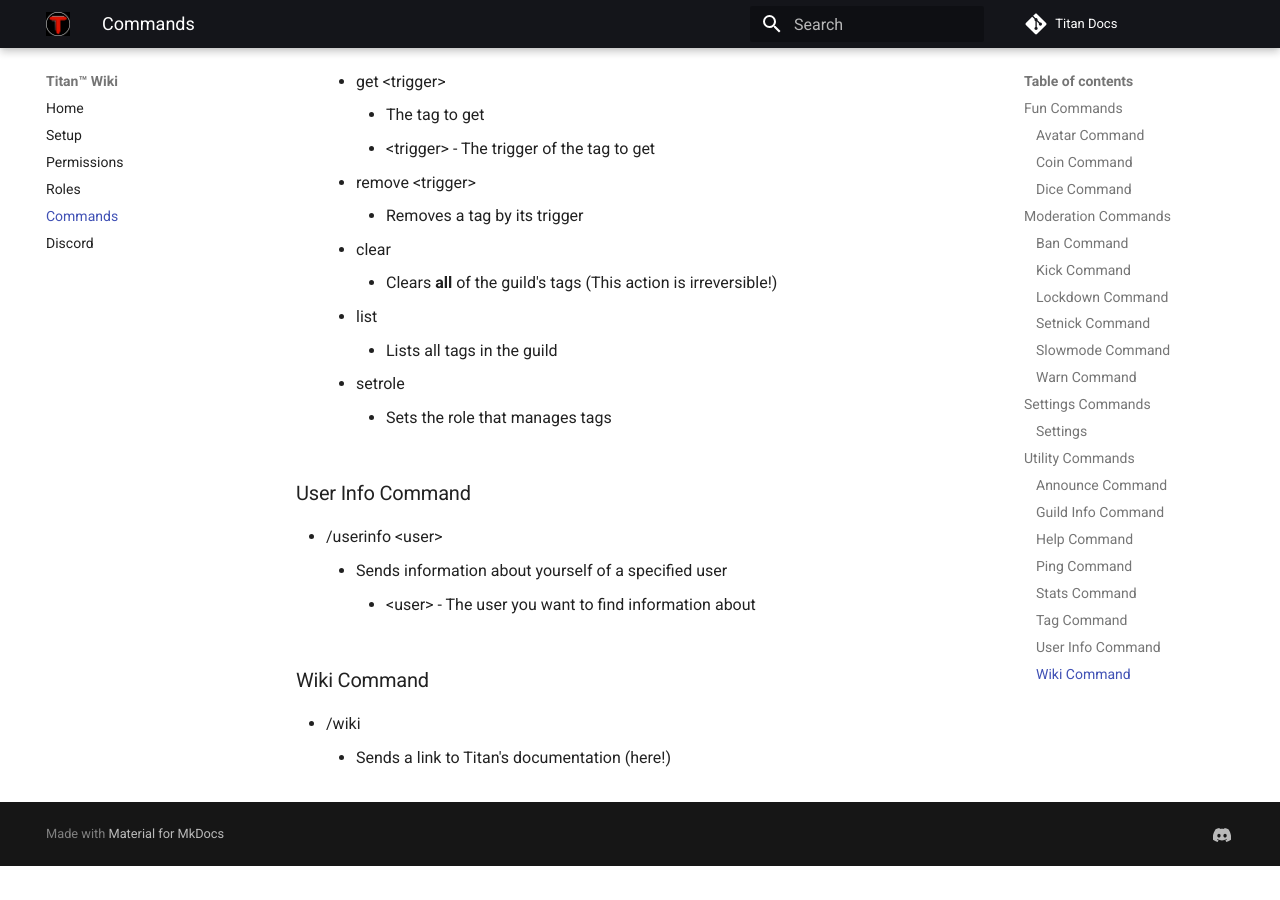
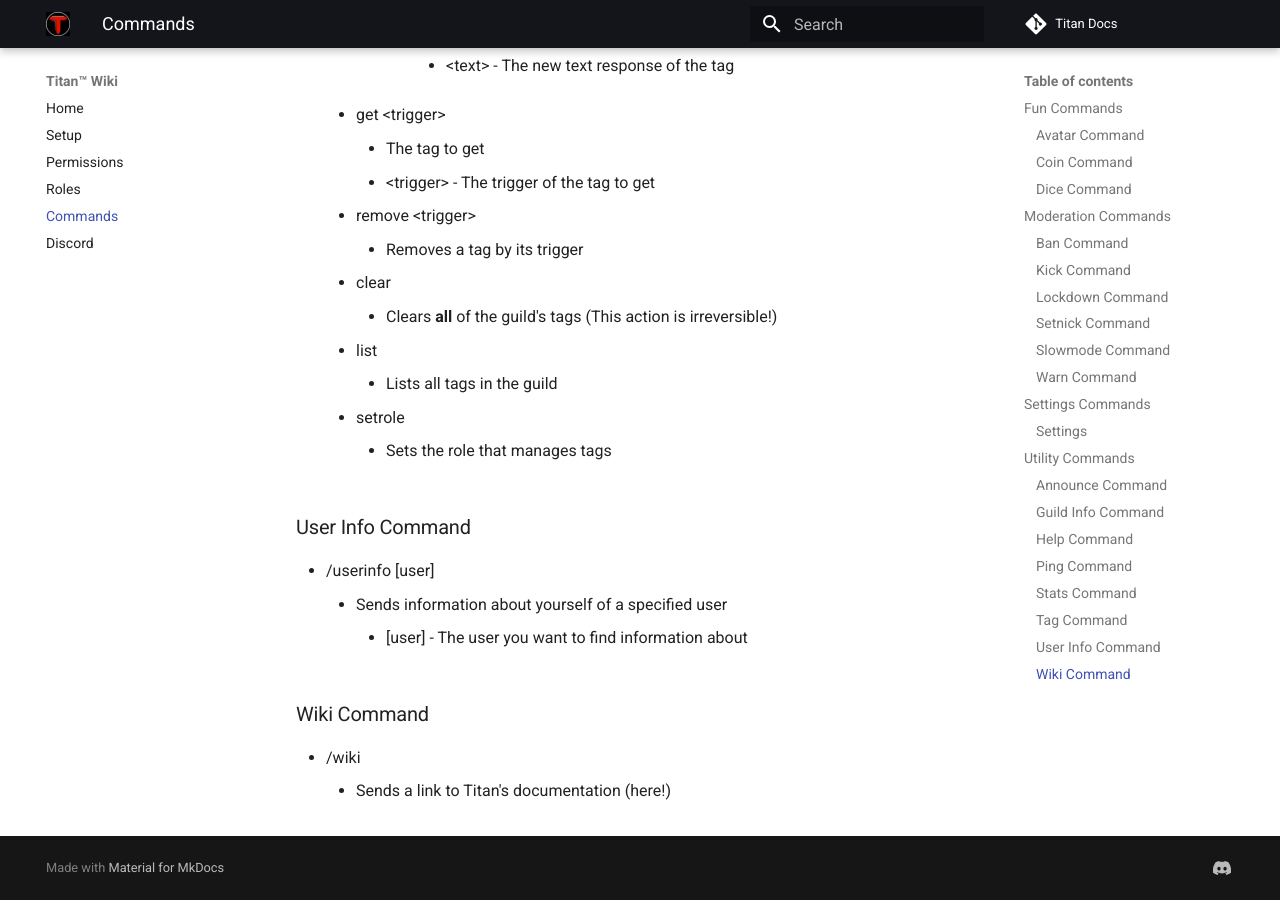
Before and after one commit to ANutley/Titan-Docs, an MkDocs documentation site: the page built from docs/commands.md, in a window 1280 px wide and 900 px high, scrolled down 6581 px. Built offline with MkDocs 1.6.1 and Material for MkDocs 9.7.7, drawn with Linux system fonts in a browser that asks for light colours; comment, search, counter and statistics services are not loaded; before the commit the page ends 7447 px from its top, so only the background shows below that; some of the changed lines change nothing that is shown; some of the changed text lies outside the part shown.

Commit message:
Add forgotten parameter

```diff
--- a/docs/commands.md
+++ b/docs/commands.md
@@ -32,9 +32,10 @@
 
 ### Kick Command
 
-* /kick <user\>
+* /kick <user\> <reason\>
 * Kicks a user
     * <user\> - The user you want to kick
+    * <reason\> - The reason for kicking the user
 
 ### Lockdown Command
 
@@ -216,9 +217,9 @@
 
 ### User Info Command
 
-* /userinfo <user\>
+* /userinfo [user]
     * Sends information about yourself of a specified user
-        * <user\> - The user you want to find information about
+        * [user] - The user you want to find information about
 
 ### Wiki Command
 
```
